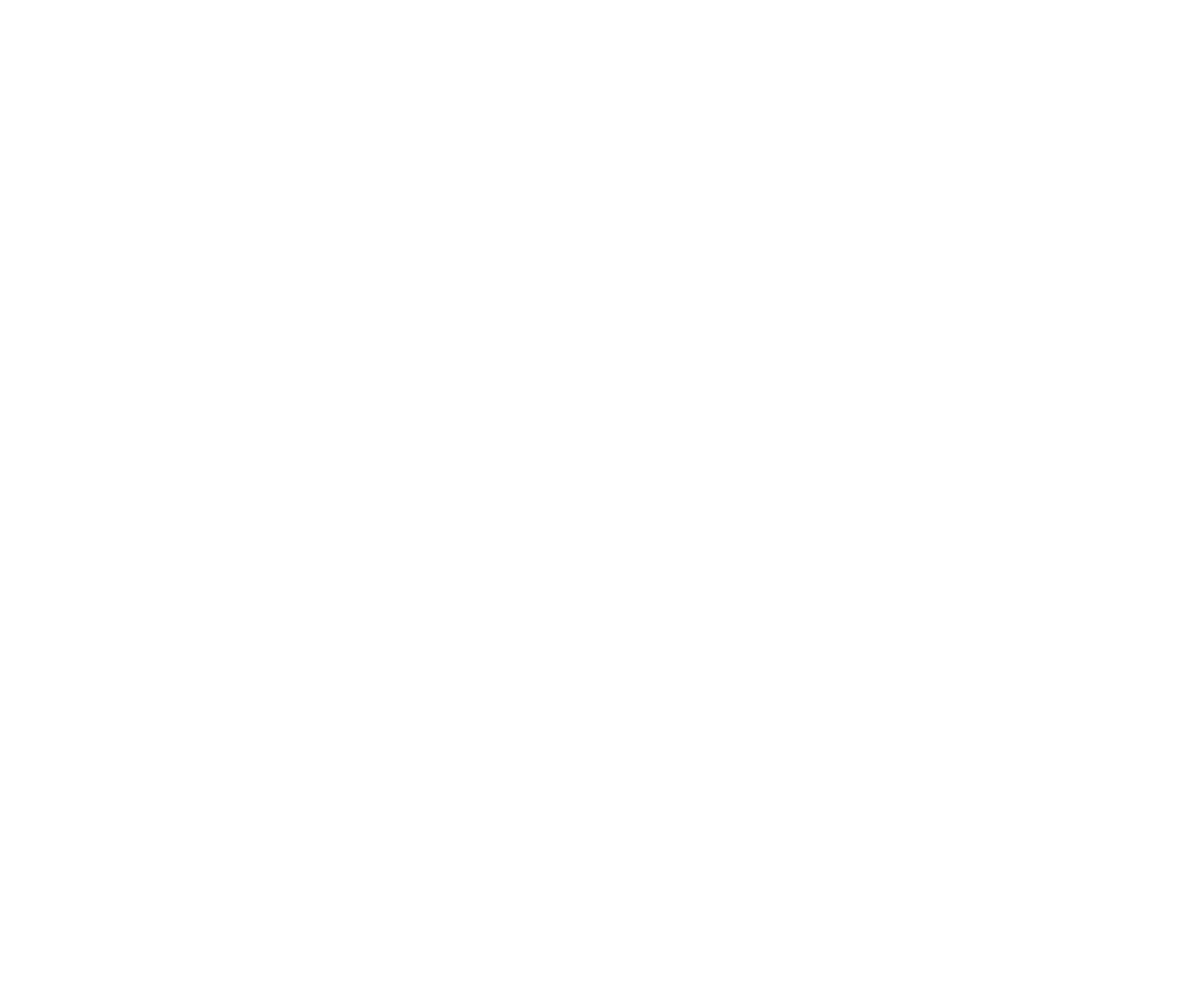
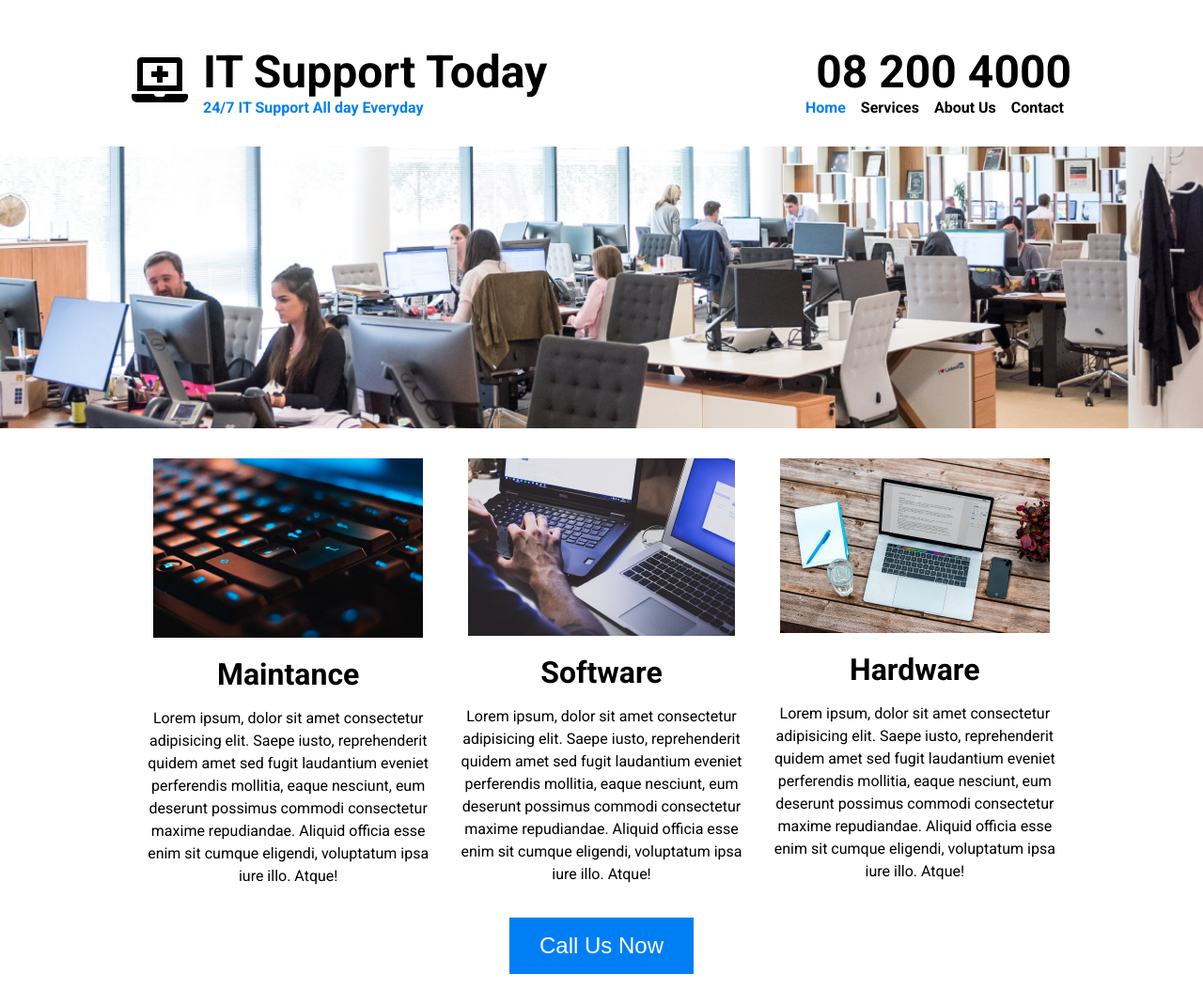
Before and after one commit to Cupnodes/IT-Desing, a plain HTML site: page index.html in a window 1280 px wide. Shown: the whole page at 94% size. Before the commit the page ends 800 px from the top, so only its background shows below. Drawn offline with Linux system fonts and the light colour scheme.

Commit message:
Layout finalizado

```diff
--- a/index.html
+++ b/index.html
@@ -1,16 +1,70 @@
 <!DOCTYPE html>
 <html lang="pt-br">
+
 <head>
     <meta charset="UTF-8" />
     <meta name="viewport" content="width=device-width, initial-scale=1.0" />
-        <title>IT/title>
-        <link
-            rel="stylesheet"
-            href="https://cdnjs.cloudflare.com/ajax/libs/font-awesome/5.14.0/css/all.min.css"
-        />
+    <title>IT</title>
+    <link rel="stylesheet" href="https://cdnjs.cloudflare.com/ajax/libs/font-awesome/5.14.0/css/all.min.css" />
     <link rel="stylesheet" href="style.css" />
 </head>
+
 <body>
+    <div class="container">
+        <nav>
+            <div class="logo">
+                <i class="fas fa-laptop-medical"></i>
+            </div>
+            <div class="inner-nav">
+                <div class="row">
+                    <p class="big">IT Support Today</p>
+                    <p class="big">08 200 4000</p>
+                </div>
+                <div class="row">
+                    <p class="blue">24/7 IT Support All day Everyday</p>
+                    <ul>
+                        <li><a href="#" class="active">Home</a></li>
+                        <li><a href="#">Services</a></li>
+                        <li><a href="#">About Us</a></li>
+                        <li><a href="#">Contact</a></li>
+                    </ul>
+                </div>
+            </div>
+        </nav>
+    </div>
+    <header></header>
+    <div class="container">
+        <div class="row">
+            <div class="col">
+                <img src="img/img-1.jpg" alt="img-1">
+                <h2>Maintance</h2>
+                <p>Lorem ipsum, dolor sit amet consectetur adipisicing elit. Saepe iusto, reprehenderit quidem amet sed
+                    fugit laudantium eveniet perferendis mollitia, eaque nesciunt, eum deserunt possimus commodi
+                    consectetur maxime repudiandae. Aliquid officia esse enim sit cumque eligendi, voluptatum ipsa iure
+                    illo. Atque!</p>
+            </div>
+            <div class="col">
+                <img src="img/img-2.jpg" alt="img-2">
+                <h2>Software</h2>
+                <p>Lorem ipsum, dolor sit amet consectetur adipisicing elit. Saepe iusto, reprehenderit quidem amet sed
+                    fugit laudantium eveniet perferendis mollitia, eaque nesciunt, eum deserunt possimus commodi
+                    consectetur maxime repudiandae. Aliquid officia esse enim sit cumque eligendi, voluptatum ipsa iure
+                    illo. Atque!</p>
+            </div>
+            <div class="col">
+                <img src="img/img-3.jpg" alt="img-3">
+                <h2>Hardware</h2>
+                <p>Lorem ipsum, dolor sit amet consectetur adipisicing elit. Saepe iusto, reprehenderit quidem amet sed
+                    fugit laudantium eveniet perferendis mollitia, eaque nesciunt, eum deserunt possimus commodi
+                    consectetur maxime repudiandae. Aliquid officia esse enim sit cumque eligendi, voluptatum ipsa iure
+                    illo. Atque!</p>
+            </div>
+        </div>
 
+        <div class="text-center">
+            <button>Call Us Now</button>
+        </div>
+    </div>
 </body>
+
 </html>
--- a/style.css
+++ b/style.css
@@ -1 +1,95 @@
 @import url("https://fonts.googleapis.com/css2?family=Roboto:wght@300;400;500;700;900&display=swap");
+
+* {
+    margin: 0;
+    box-sizing: border-box;
+}
+
+body {
+    font-family: 'Roboto', sans-serif;
+}
+
+.container {
+    width: 1000px;
+    max-width: 100%;
+    margin: 0 auto;
+}
+
+header {
+    background-image: url('img/banner.jpg');
+    background-size: cover;
+    background-position: center center;
+    height: 300px;
+    margin-bottom: 2rem;
+}
+
+nav {
+    display: flex;
+    align-items: center;
+    font-weight: bold;
+    margin: 3rem 0 2rem;
+}
+
+nav ul {
+    list-style-type: none;
+    display: flex;
+}
+
+nav a{
+    color: black;
+    text-decoration: none;
+    padding: 0 .5rem;
+}
+
+nav a.active {
+    color: #007ff4;
+}
+
+.logo {
+    font-size: 3rem;
+    margin-right: 1rem;
+}
+
+.inner-nav {
+    flex: 1;
+}
+
+.row {
+    display: flex;
+    justify-content: space-between;
+}
+
+.big {
+    font-size: 3rem;
+}
+
+.blue {
+    color: #007ff4;
+}
+
+.col {
+    text-align: center;
+}
+
+.col p {
+    padding: 0 1rem;
+    line-height: 1.5rem;
+}
+
+h2 {
+    font-size: 2rem;
+    padding: 1rem;
+}
+
+.text-center {
+    text-align: center;
+}
+
+button {
+    border: none;
+    background-color: #007ff4;
+    color: #fff;
+    padding: 1rem 2rem;
+    font-size: 1.5rem;
+    margin: 2rem;
+}
```
Lines whose indentation alone changed are shown as unchanged.
